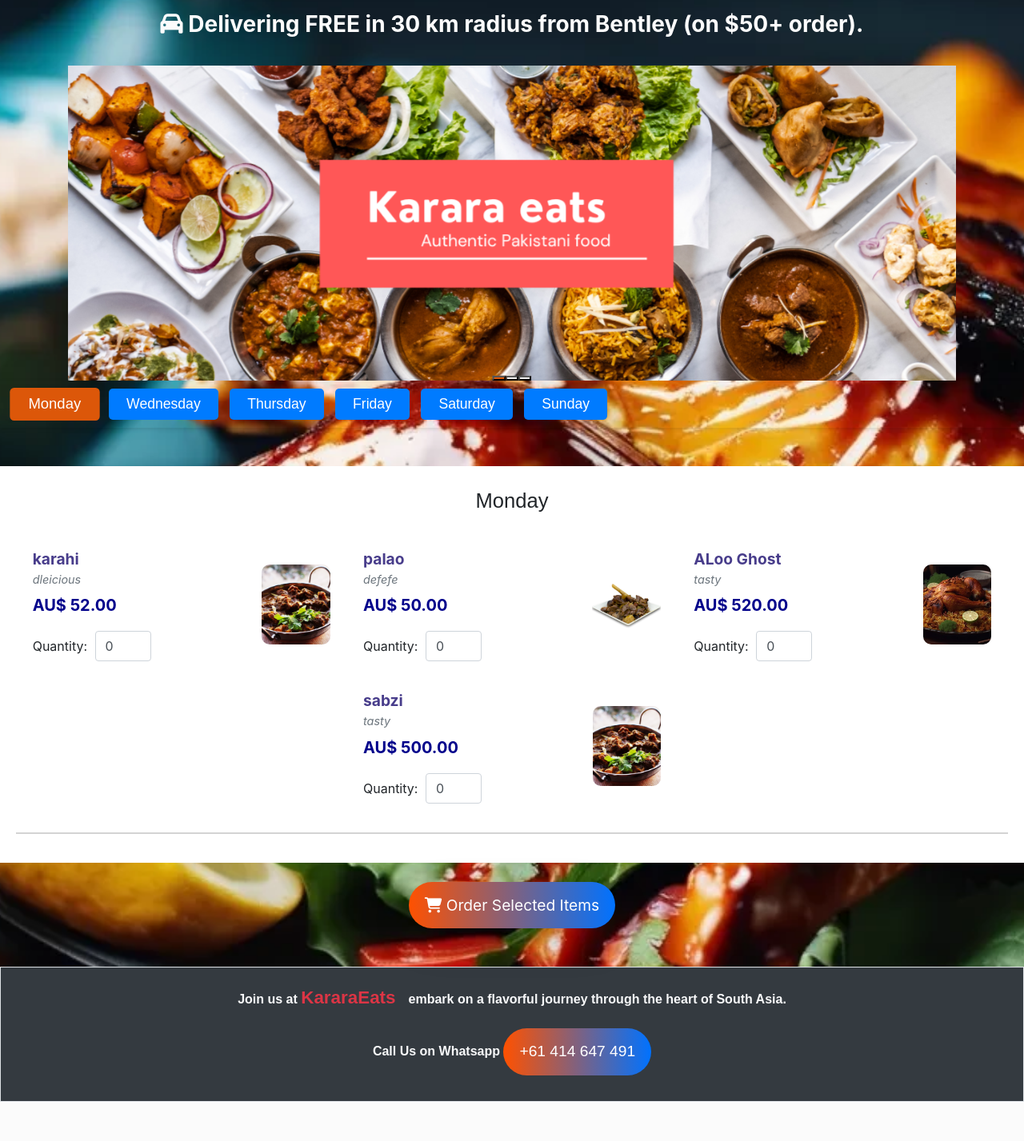
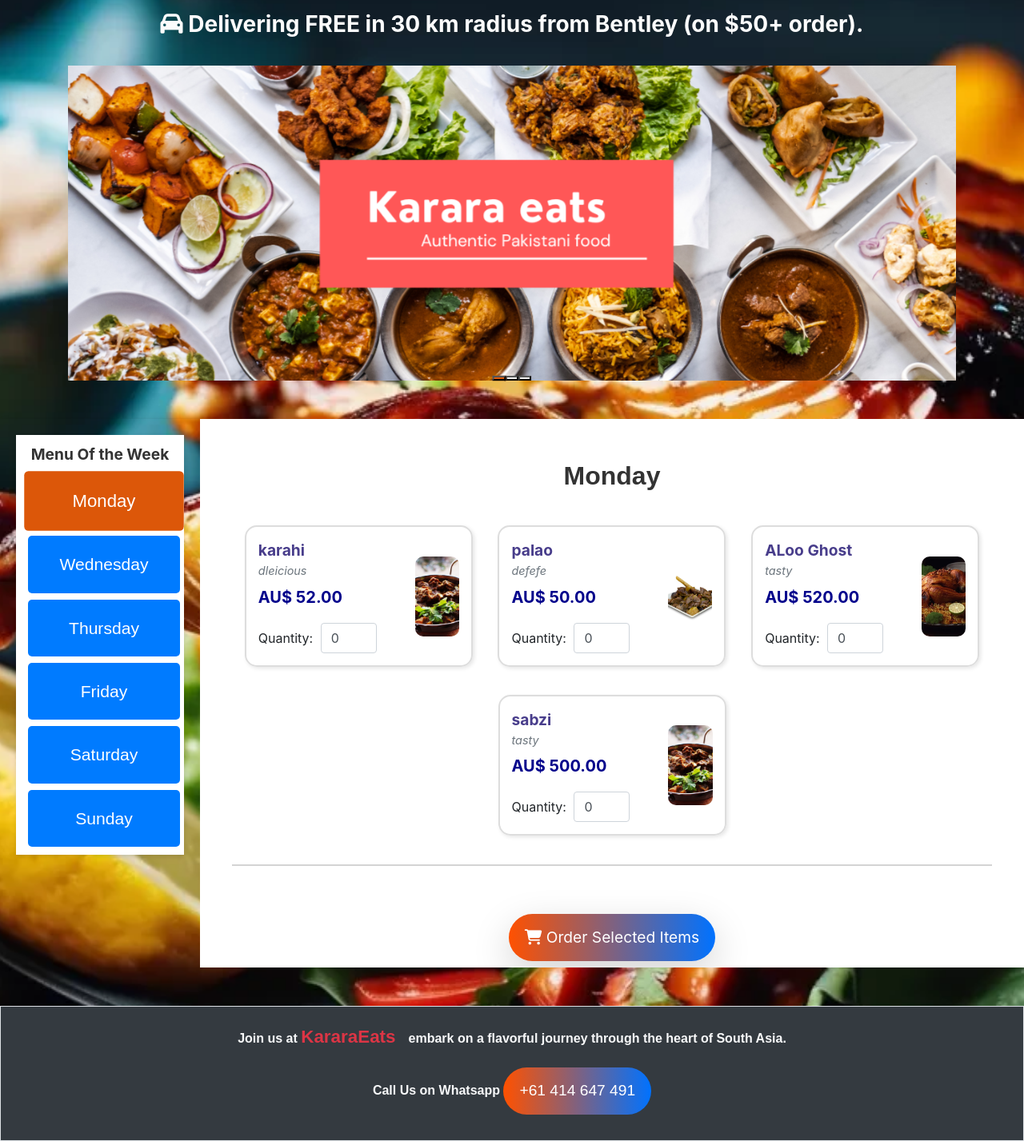
Before and after one commit to farazahmad204/Local_changes_kararaEats, a Django app: page /menu/Weeklymenu/ in a window 1280 px wide. Shown: the part 82-1509 px from the top of the page at 80% size. Before the commit the page ends 1460 px from the top, so only its background shows below. Run offline with Django 5.2, Linux system fonts and the light colour scheme; data comes from the database, SQL or seed files in the repository; some libraries are stand-ins or nearby versions.

Commit message:
update menu page layout
update menu page layout

```diff
--- a/templates/menu/user_menu_weekly_display.html
+++ b/templates/menu/user_menu_weekly_display.html
@@ -58,27 +58,35 @@
     </div>
   </div>
 
-<div class="tabs">
+  <div class="menu-container mt-5" style="display: flex; height: 80vh;">
+
+    <!-- Sidebar for Menu Names -->
+    <div class="sidebar" style="width: 250px; background-color:none; padding: 20px; box-shadow: 2px 0 5px rgba(0,0,0,0.1);">
+        <div class="tabs bg-white text-center">
+            <span style="font-size: 1.2em; font-weight: bold; color: #333;">Menu Of the Week</span>
             {% for menu in menus %}
-    <button class="tab-button" onclick="showMenu('{{ menu.name }}')">
+            <button class="tab-button mt-2" onclick="showMenu('{{ menu.name }}')" style="width: 100%; padding: 15px; border: none; text-align: left; font-size: 1.2em; cursor: pointer;">
                 <span class="nav-link display-4 text-center fadeInUp custom-Tabs-font">{{ menu.name }}</span>
             </button>
             {% endfor %}
         </div>
+    </div>
+
+    <!-- Main Content Area -->
+    <div class="menu-content" style="flex: 1; padding: 20px; overflow-y: auto; background-color: #fff;">
 
         <form id="orderForm" method="post" action="{% url 'order_items' %}">
             {% csrf_token %}
 
-    <div id="menuContent" class="mt-5">
-
-
+            <div id="menuContent" class="mt-1">
                 {% for menu in menus %}
                 <div id="{{ menu.name }}" class="menu-section" style="display: none; background-color: white; padding: 20px; border-radius: 0px;">
                     <input type="hidden" name="menu_id" value="{{ menu.id }}">
-            <strong></strong><span class="nav-link display-4 text-center fadeInUp custom-font-Menu">{{ menu.name }}</span></strong>
-            <div class="menu-items">
+                    <span class="nav-link display-4 text-center fadeInUp custom-font-Menu" style="font-size: 2em; font-weight: bold; color: #333;">{{ menu.name }}</span>
+                    <div class="menu-items" style="margin-top: 20px;">
+
                         {% for item in menu.food_items.all %}
-                <div class="menu-item " style="display: flex; align-items: center; margin-bottom: 20px;">
+                        <div class="menu-item" style="display: flex; align-items: center; margin-bottom: 20px; border: 2px solid #ddd; border-radius: 15px; padding: 15px; box-shadow: 2px 2px 5px rgba(0, 0, 0, 0.1); transition: all 0.3s ease;">
                             <!-- Item Details on the Left -->
                             <div class="item-details" style="flex: 3; padding-right: 15px; text-align: start;">
                                 <div class="item-info">
@@ -110,13 +118,6 @@
                 </div>
                 {% endfor %}
 
-
-
-
-
-
-
-
             </div>
 
             <!-- Submit button -->
@@ -126,6 +127,15 @@
                 </button>
             </div>
         </form>
+    </div>
+</div>
+
+
+
+
+
+
+
 
 <!-- Modal for Login Prompt -->
 <div class="modal fade" id="loginModal" tabindex="-1" role="dialog" aria-labelledby="loginModalLabel"
```
Lines whose indentation alone changed are shown as unchanged.
